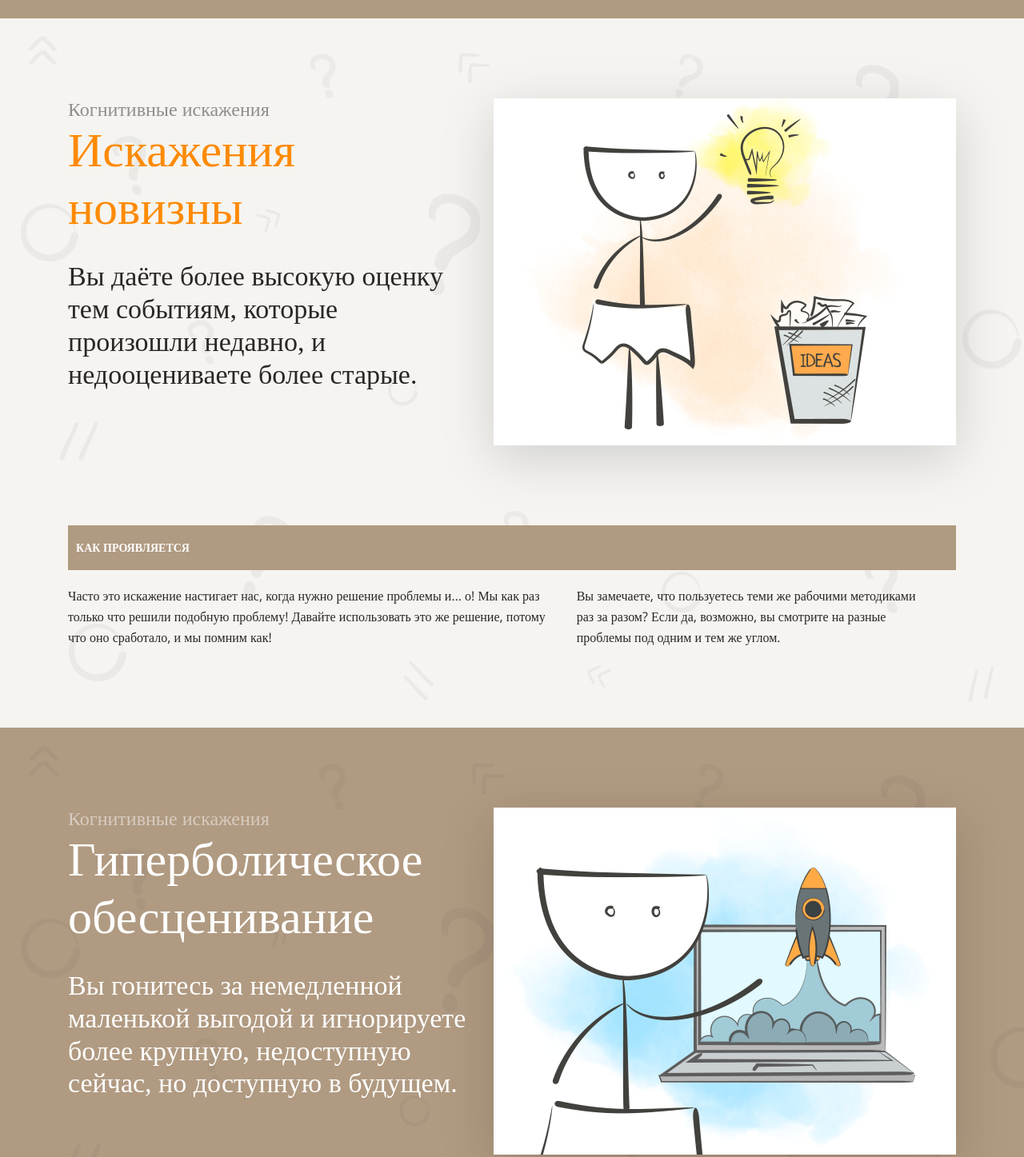
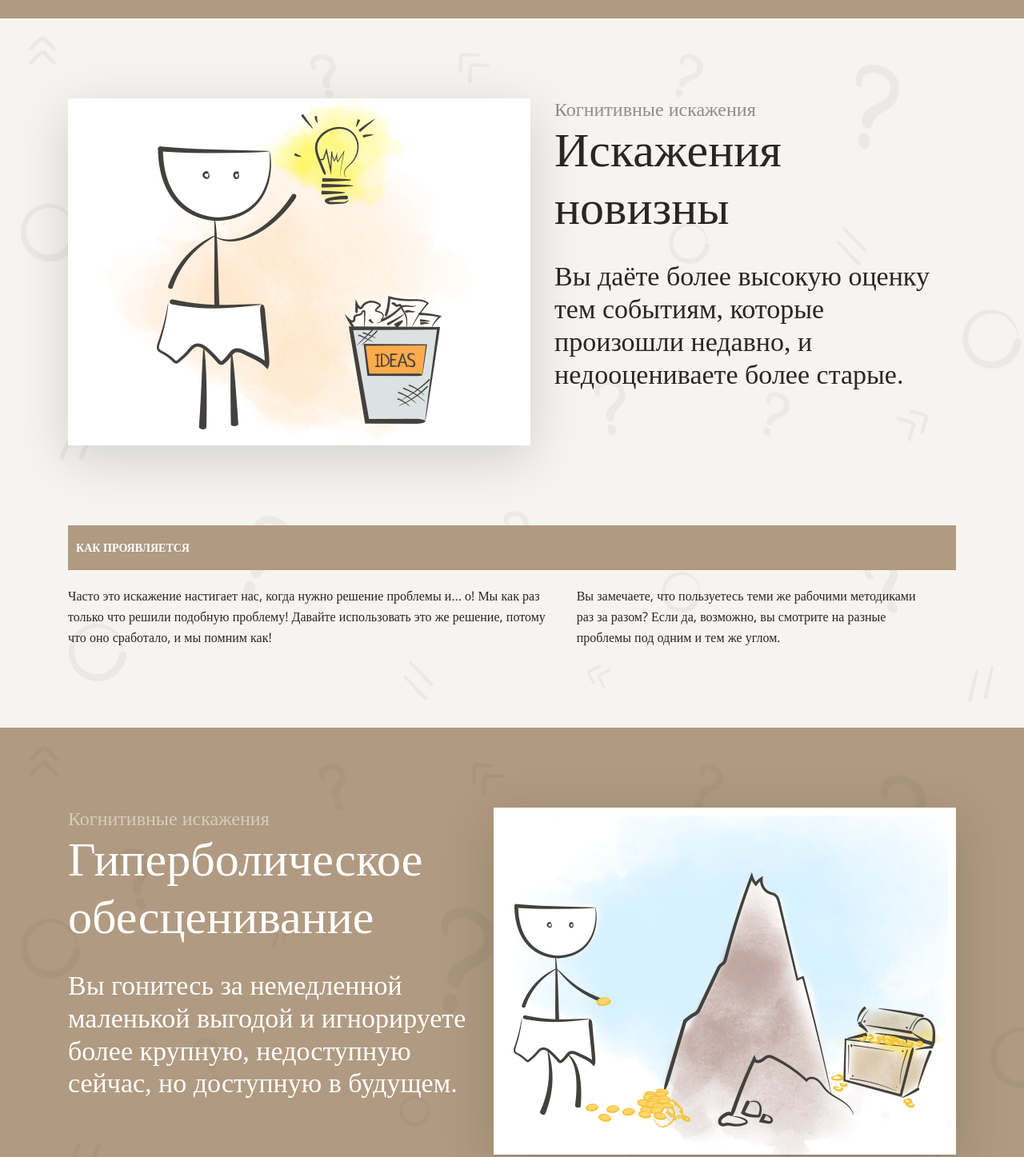
Before and after one commit to rutherfordern/landing-cognitive-distortions, a website: page src/index.html in a window 1280 px wide. Shown: the part 4760-6207 px from the top of the page at 80% size. Drawn offline with nearby package versions, Linux system fonts and the light colour scheme; a web font is replaced by a local one.

Commit message:
fix bugs

```diff
--- a/src/index.html
+++ b/src/index.html
@@ -155,12 +155,12 @@
       <section id="distortion-novelty" class="bg bg-light">
         <div class="container">
           <div class="header-decription">
+            <img class="img-header-decription-left" src="img/3.png" alt="Когнитивное искажение 'Искажения новизны'">
             <div>
               <p class="text-cognitive-distortions cognitive-text-light">Когнитивные искажения</p>
-              <h2>Искажения новизны</h2>
+              <h2 class="dark">Искажения новизны</h2>
               <p class="decription-distortions">Вы даёте более высокую оценку тем событиям, которые произошли недавно, и недооцениваете более старые.</p>
             </div>
-            <img class="img-header-decription-right" src="img/3.png" alt="Когнитивное искажение 'Преждевременная оптимизация'">
           </div>
           <div class="main-text-decription">
             <div class="header-main-text-decription-light bg-dark">
@@ -190,7 +190,7 @@
               <h2 class="white-color">Гиперболическое обесценивание</h2>
               <p class="decription-distortions white-color">Вы гонитесь за немедленной маленькой выгодой и игнорируете более крупную, недоступную сейчас, но доступную в будущем.</p>
             </div>
-            <img class="img-header-decription-right" src="img/2.png" alt="Когнитивное искажение 'Преждевременная оптимизация'">
+            <img class="img-header-decription-right" src="img/4.png" alt="Когнитивное искажение 'Гиперболическое обесценивание'">
           </div>
           <div class="main-text-decription">
             <div class="header-main-text-decription-dark bg-light">
@@ -215,12 +215,12 @@
       <section id="errors-in-planning" class="bg bg-light">
         <div class="container">
           <div class="header-decription">
+            <img class="img-header-decription-left" src="img/5.png" alt="Когнитивное искажение 'Ошибка планирования'">
             <div>
               <p class="text-cognitive-distortions cognitive-text-light">Когнитивные искажения</p>
-              <h2>Ошибка планирования</h2>
+              <h2 class="dark">Ошибка планирования</h2>
               <p class="decription-distortions">Неправильно рассчитывать время необходимое для завершения задачи.</p>
             </div>
-            <img class="img-header-decription-right" src="img/3.png" alt="Когнитивное искажение 'Преждевременная оптимизация'">
           </div>
           <div class="main-text-decription">
             <div class="header-main-text-decription-light bg-dark">
```
